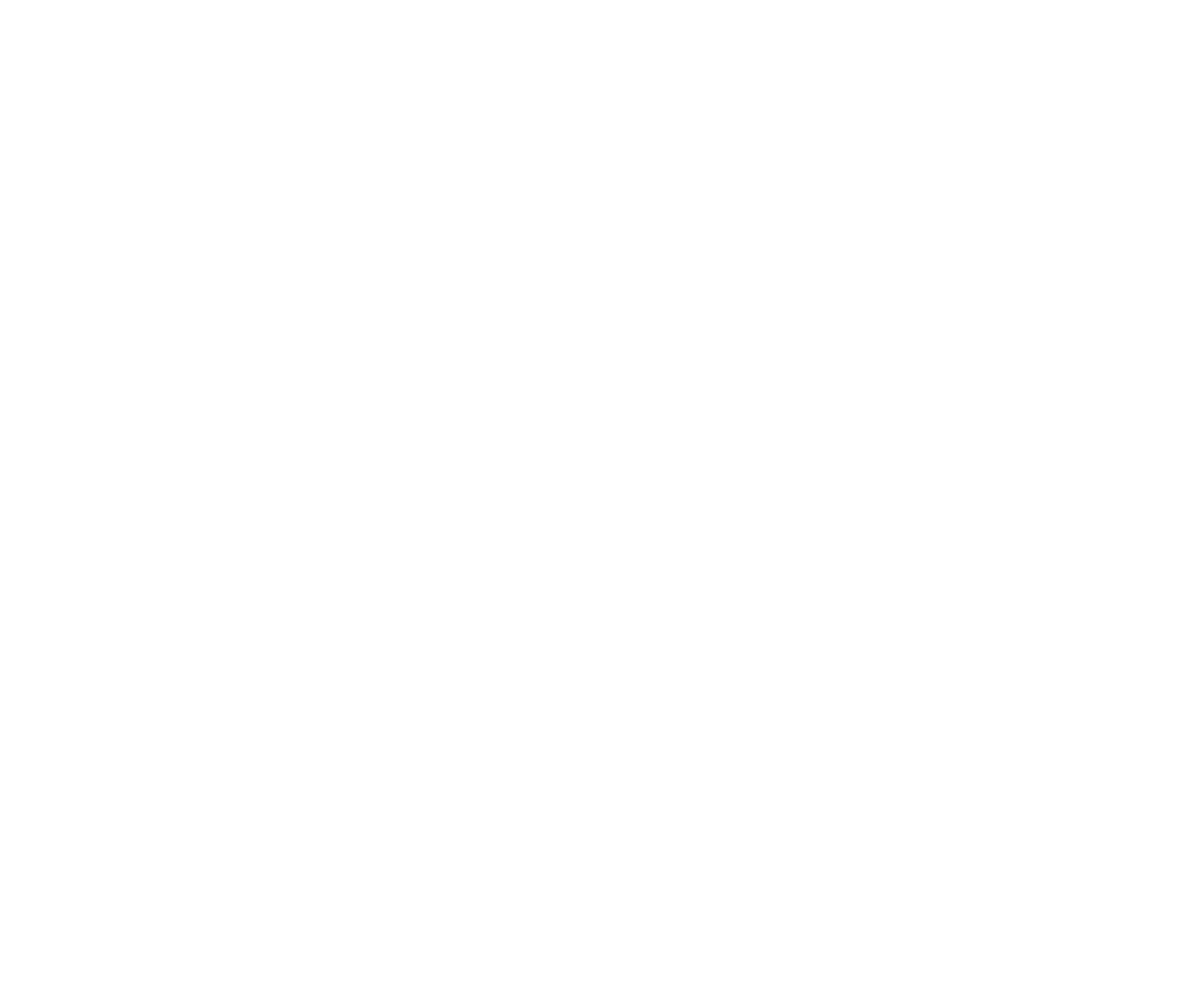
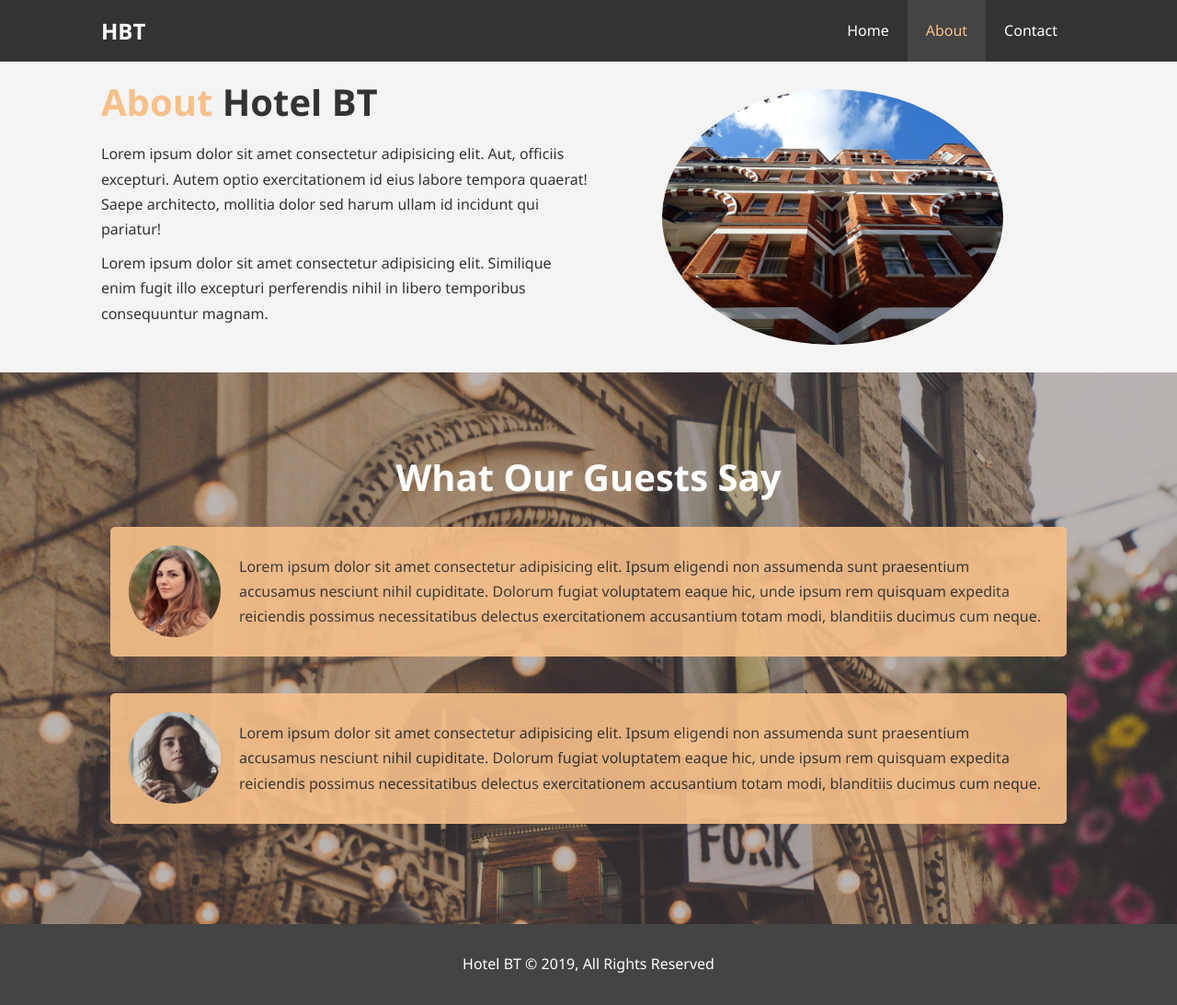
Before and after one commit to PavelZaika/hotel_website, a plain HTML site: page about.html in a window 1280 px wide. Shown: the whole page at 92% size. Before the commit the page ends 800 px from the top, so only its background shows below. Drawn offline with Linux system fonts and the light colour scheme.

Commit message:
About page

```diff
--- a/about.html
+++ b/about.html
@@ -0,0 +1,77 @@
+<!DOCTYPE html>
+<html lang="en">
+  <head>
+    <meta charset="UTF-8" />
+    <meta name="viewport" content="width=device-width, initial-scale=1.0" />
+    <meta name="description" content="Welcome to the most extraordinary hotel in Mars" />
+    <meta name="keywords" content="hotel, mars" />
+    <link rel="stylesheet" href="css/style.css" />
+    <title>Hotel BT | About</title>
+  </head>
+
+  <body>
+    <header>
+      <nav id="navbar">
+        <div class="container">
+          <h1 class="logo"><a href="index.html">HBT</a></h1>
+          <ul>
+            <li><a href="index.html">Home</a></li>
+            <li><a class="current" href="about.html">About</a></li>
+            <li><a href="contact.html">Contact</a></li>
+          </ul>
+        </div>
+      </nav>
+    </header>
+
+    <section id="about-info" class="bg-light py-3">
+      <div class="container">
+        <div class="info-left">
+          <h1 class="l-heading"><span class="text-primary">About</span> Hotel BT</h1>
+          <p>
+            Lorem ipsum dolor sit amet consectetur adipisicing elit. Aut, officiis excepturi. Autem optio exercitationem
+            id eius labore tempora quaerat! Saepe architecto, mollitia dolor sed harum ullam id incidunt qui pariatur!
+          </p>
+          <p>
+            Lorem ipsum dolor sit amet consectetur adipisicing elit. Similique enim fugit illo excepturi perferendis
+            nihil in libero temporibus consequuntur magnam.
+          </p>
+        </div>
+
+        <div class="info-right">
+          <img src="./img/photo-2.jpg" alt="hotel" />
+        </div>
+      </div>
+    </section>
+
+    <div class="clr"></div>
+
+    <section id="testimonials" class="py-3">
+      <div class="container">
+        <h2 class="l-heading">What Our Guests Say</h2>
+        <div class="testimonial bg-primary">
+          <img src="./img/person-1.jpg" alt="person" />
+          <p>
+            Lorem ipsum dolor sit amet consectetur adipisicing elit. Ipsum eligendi non assumenda sunt praesentium
+            accusamus nesciunt nihil cupiditate. Dolorum fugiat voluptatem eaque hic, unde ipsum rem quisquam expedita
+            reiciendis possimus necessitatibus delectus exercitationem accusantium totam modi, blanditiis ducimus cum
+            neque.
+          </p>
+        </div>
+
+        <div class="testimonial bg-primary">
+          <img src="./img/person-2.jpg" alt="person" />
+          <p>
+            Lorem ipsum dolor sit amet consectetur adipisicing elit. Ipsum eligendi non assumenda sunt praesentium
+            accusamus nesciunt nihil cupiditate. Dolorum fugiat voluptatem eaque hic, unde ipsum rem quisquam expedita
+            reiciendis possimus necessitatibus delectus exercitationem accusantium totam modi, blanditiis ducimus cum
+            neque.
+          </p>
+        </div>
+      </div>
+    </section>
+
+    <footer id="main-footer">
+      <p>Hotel BT &copy; 2019, All Rights Reserved</p>
+    </footer>
+  </body>
+</html>
--- a/css/style.css
+++ b/css/style.css
@@ -78,8 +78,26 @@ p {
   color: #333;
 }
 
-.clr{
+.clr {
   clear: both;
+}
+
+.l-heading {
+  font-size: 40px;
+}
+
+/* Padding */
+
+.py-1 {
+  padding: 10px 0;
+}
+
+.py-2 {
+  padding: 20px 0;
+}
+
+.py-3 {
+  padding: 30px 0;
 }
 
 /* Navbar */
@@ -179,6 +197,53 @@ p {
   margin-bottom: 10px;
 }
 
+/* About Info */
+#about-info .info-right {
+  float: right;
+  width: 50%;
+  min-height: 100%;
+}
+
+#about-info .info-right img {
+  display: block;
+  width: 70%;
+  margin: auto;
+  border-radius: 50%;
+}
+
+#about-info .info-left {
+  float: left;
+  width: 50%;
+  min-height: 100%;
+}
+
+/* Testimonials */
+#testimonials {
+  height: 600px;
+  background: url('../img/test-bg.jpg') no-repeat center center/cover;
+  padding: 100px;
+}
+
+#testimonials h2 {
+  color: #fff;
+  text-align: center;
+  padding-bottom: 40px;
+}
+
+#testimonials .testimonial {
+  padding: 20px;
+  margin-bottom: 40px;
+  border-radius: 5px;
+  opacity: 0.9;
+}
+
+#testimonials .testimonial img {
+  width: 100px;
+  float: left;
+  margin-right: 20px;
+  border-radius: 50%;
+}
+
 /* Footer */
 #main-footer {
   text-align: center;
```
Also changed, not shown: index.html (+1 -0 lines).
